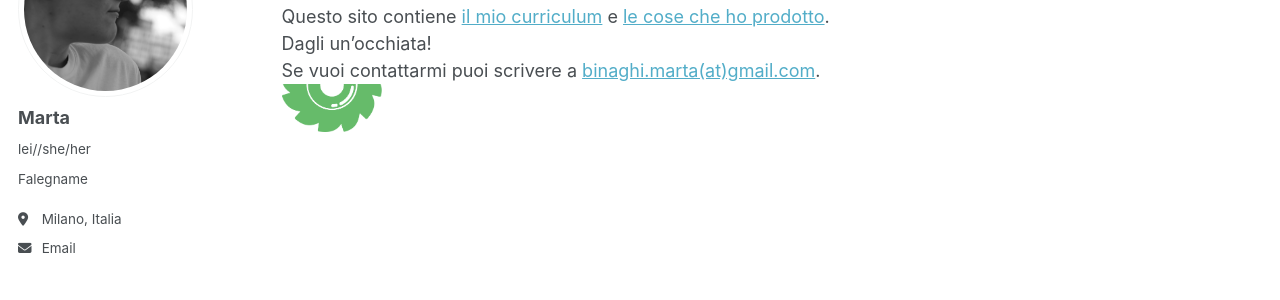
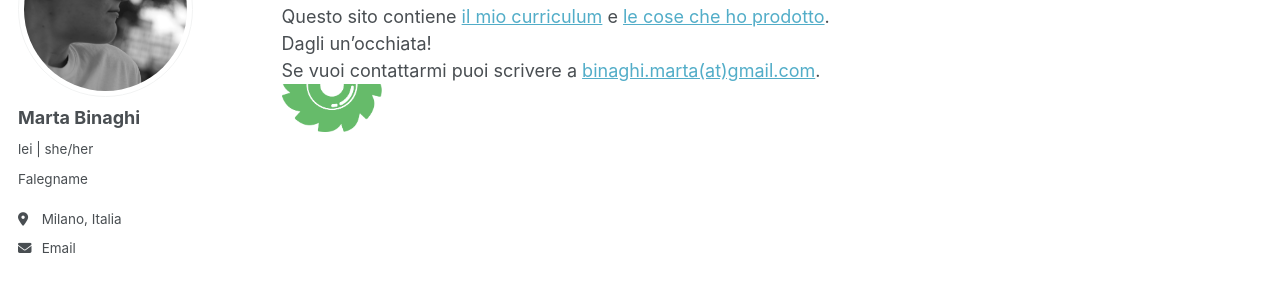
Before and after one commit to martadilegno/martadilegno.github.io, a Jekyll site: the page built from _pages/about.md, in a window 1280 px wide. Shown: the part 179-479 px from the top of the page. Built offline with Jekyll 4.4.1, drawn with Linux system fonts in a browser that asks for light colours; a style sheet for code colours, icons or effects is not loaded.

Commit message:
Update _config.yml

```diff
--- a/_config.yml
+++ b/_config.yml
@@ -12,7 +12,7 @@ site_theme               : "default" # The available themes options are "default
 title                    : "Martadilegno"
 title_separator          : "-"
 name                     : &name "Marta Binaghi"
-description              : &description "Portfolio di Marta"   # Update this with a general description of your site, this is the default if not overridden by a page
+description              : &description "Portfolio di Marta Binaghi"   # Update this with a general description of your site, this is the default if not overridden by a page
 url                      : https://martadilegno.github.io # The base hostname & protocol for your site e.g. "https://[your GitHub username].github.io",
                                                            # or if you already have some other page hosted on Github then use "https://[your GitHub username].github.io/[Your Repo Name]"
 baseurl                  : "" # the subpath of your site, e.g. "/blog"
@@ -24,8 +24,8 @@ repository               : "martadilegno/martadilegno.github.io"
 author:
   # Biographic information
   avatar           : "me2025v3.png"
-  name             : "Marta"
-  pronouns         : "lei//she/her"
+  name             : "Marta Binaghi"
+  pronouns         : "lei | she/her"
   bio              : "Falegname"
   location         : "Milano, Italia"
   employer         : #"Red Brick University"
```
